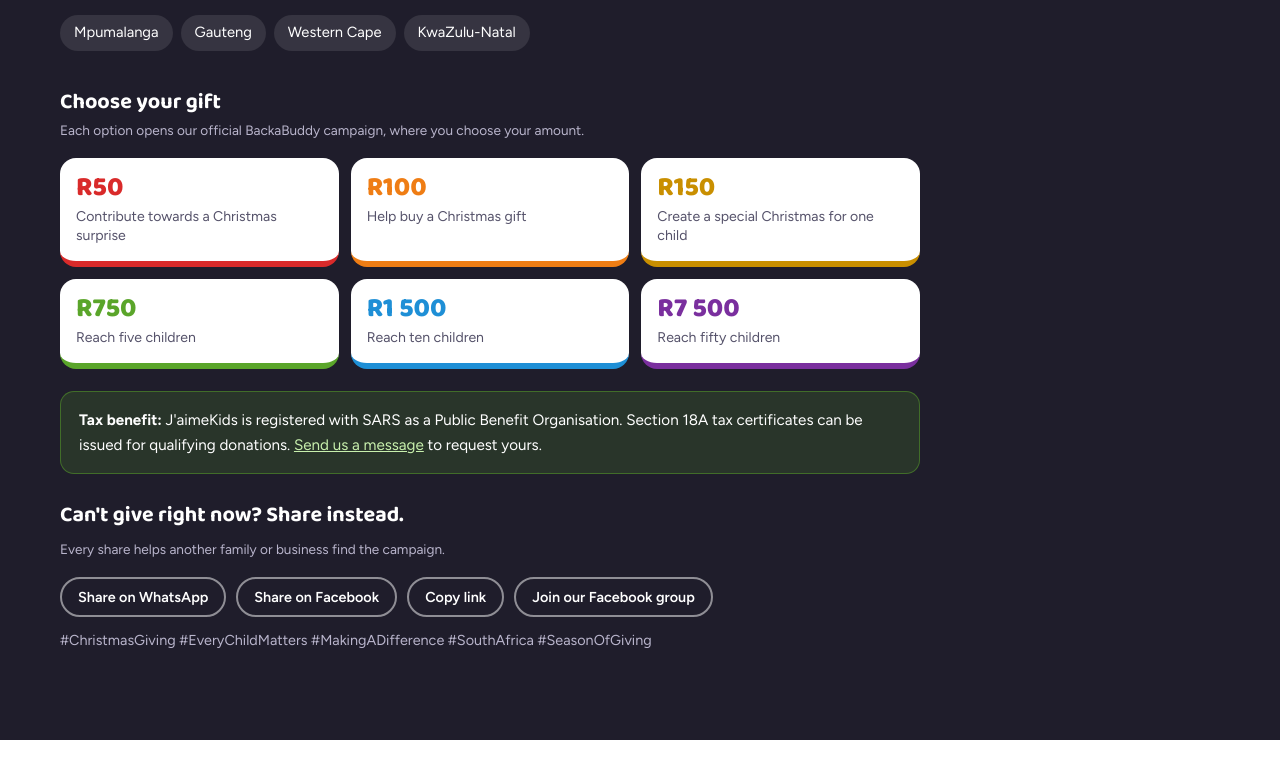
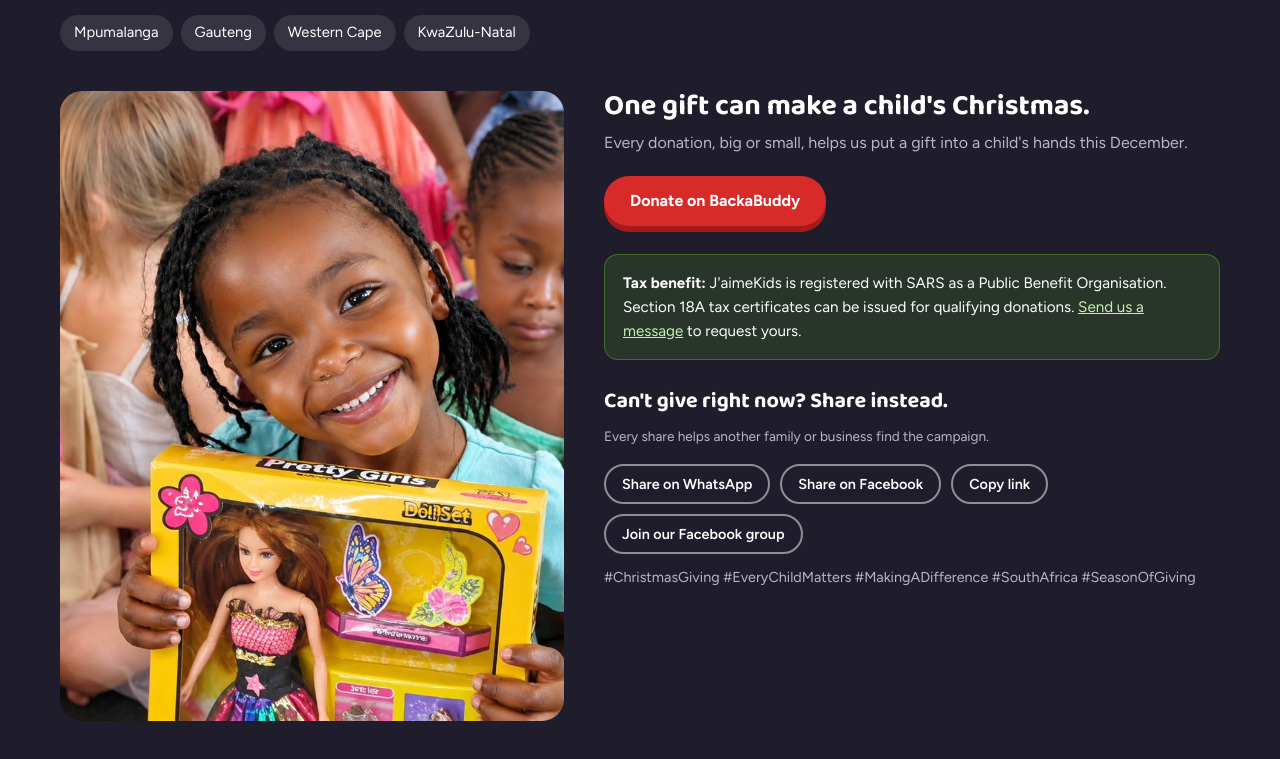
Before and after one commit to rscsnb-png/jaimekids, a plain HTML site: page index.html in a window 1280 px wide. Shown: the part 2601-3360 px from the top of the page. Drawn offline with Linux system fonts and the light colour scheme.

Commit message:
Replace gift amount cards with a photo and donate button
Co-Authored-By: Claude Opus 5.5 <noreply@anthropic.com>
Claude-Session: https://claude.ai/code/session_01776D8UFETMR7gMuB8QfUgZ

```diff
--- a/index.html
+++ b/index.html
@@ -110,7 +110,8 @@ header{position:sticky;top:0;z-index:20;background:rgba(255,255,255,.94);backdro
 .campaign{background:var(--ink);color:#fff}
 .campaign .eyebrow{color:var(--yellow)}
 .campaign .lead{color:#d7d4e6;font-size:1.15rem;margin-top:12px}
-.camp-grid{display:grid;grid-template-columns:1fr;gap:40px;margin-top:40px;max-width:860px}
+.camp-grid{display:grid;grid-template-columns:.9fr 1.1fr;gap:40px;margin-top:40px;align-items:start}
+.camp-photo{margin:0}.camp-photo img{width:100%;aspect-ratio:4/5;object-fit:cover;object-position:50% 30%;border-radius:var(--r)}
 @media (max-width:900px){.camp-grid{grid-template-columns:1fr}}
 .amounts{display:grid;grid-template-columns:repeat(3,1fr);gap:12px}
 @media (max-width:560px){.amounts{grid-template-columns:repeat(2,1fr)}}
@@ -310,17 +311,11 @@ footer .logo{width:96px;height:96px;border-radius:50%;margin-bottom:14px}
 
       <div class="provinces" style="margin-top:18px"><span>Mpumalanga</span><span>Gauteng</span><span>Western Cape</span><span>KwaZulu-Natal</span></div>
       <div class="camp-grid">
+        <figure class="camp-photo"><img src="img/gallery/outreach-01.jpg" alt="A girl beams as she holds up her new Christmas gift" loading="lazy"></figure>
         <div>
-          <h3>Choose your gift</h3>
-          <p class="small" style="margin:6px 0 16px">Each option opens our official BackaBuddy campaign, where you choose your amount.</p>
-          <div class="amounts">
-            <a class="amount donate-link" style="--c:var(--red)" href="#" target="_blank" rel="noopener"><b>R50</b><span>Contribute towards a Christmas surprise</span></a>
-            <a class="amount donate-link" style="--c:var(--orange)" href="#" target="_blank" rel="noopener"><b>R100</b><span>Help buy a Christmas gift</span></a>
-            <a class="amount donate-link" style="--c:#c98f00" href="#" target="_blank" rel="noopener"><b>R150</b><span>Create a special Christmas for one child</span></a>
-            <a class="amount donate-link" style="--c:var(--green)" href="#" target="_blank" rel="noopener"><b>R750</b><span>Reach five children</span></a>
-            <a class="amount donate-link" style="--c:var(--blue)" href="#" target="_blank" rel="noopener"><b>R1 500</b><span>Reach ten children</span></a>
-            <a class="amount donate-link" style="--c:var(--purple)" href="#" target="_blank" rel="noopener"><b>R7 500</b><span>Reach fifty children</span></a>
-          </div>
+          <h3 style="font-size:1.8rem">One gift can make a child's Christmas.</h3>
+          <p class="small" style="margin:8px 0 20px;font-size:1rem">Every donation, big or small, helps us put a gift into a child's hands this December.</p>
+          <a class="btn btn-donate donate-link" href="#" target="_blank" rel="noopener">Donate on BackaBuddy</a>
 
           <div class="progress" id="progress" hidden>
             <div style="display:flex;justify-content:space-between;font-weight:600;margin-bottom:8px"><span id="raised"></span><span>of R54 750</span></div>
@@ -328,7 +323,7 @@ footer .logo{width:96px;height:96px;border-radius:50%;margin-bottom:14px}
             <p class="small" id="asof"></p>
           </div>
 
-          <div class="tax"><strong>Tax benefit:</strong> J'aimeKids is registered with SARS as a Public Benefit Organisation. Section 18A tax certificates can be issued for qualifying donations. <a href="#contact-form" style="color:#c8f0ad">Send us a message</a> to request yours.</div>
+          <div class="tax" style="margin-top:28px"><strong>Tax benefit:</strong> J'aimeKids is registered with SARS as a Public Benefit Organisation. Section 18A tax certificates can be issued for qualifying donations. <a href="#contact-form" style="color:#c8f0ad">Send us a message</a> to request yours.</div>
 
           <h3 style="margin-top:30px">Can't give right now? Share instead.</h3>
           <p class="small">Every share helps another family or business find the campaign.</p>
```
